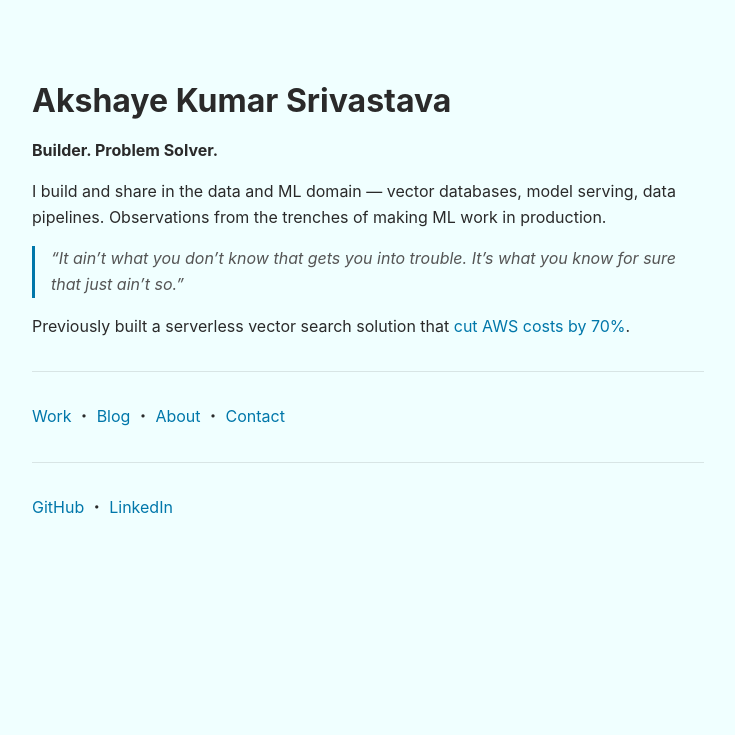
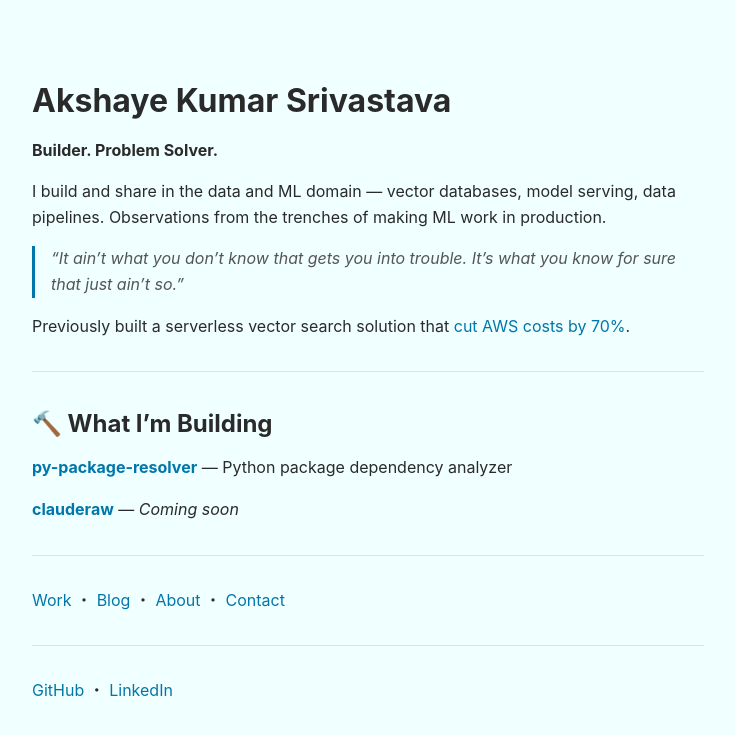
Before and after one commit to akshayeKS/akshayeks.github.io, a Jekyll site: the page built from index.md, in a window 1280 px wide. Shown: the top 735 px of the page, without its empty margins (272-1007 px from the left). Built offline with Jekyll 4.4.1, drawn with Linux system fonts in a browser that asks for light colours.

Commit message:
Add What I'm Building section with repo links

```diff
--- a/index.md
+++ b/index.md
@@ -16,6 +16,14 @@ Previously built a serverless vector search solution that [cut AWS costs by 70%]
 
 ---
 
+## 🔨 What I'm Building
+
+**[py-package-resolver](https://github.com/akshayeKS/py-package-resolver)** — Python package dependency analyzer
+
+**[clauderaw](https://github.com/akshayeKS/clauderaw)** — *Coming soon*
+
+---
+
 [Work](/work) ・ [Blog](/blog) ・ [About](/about) ・ [Contact](/contact)
 
 ---
```
